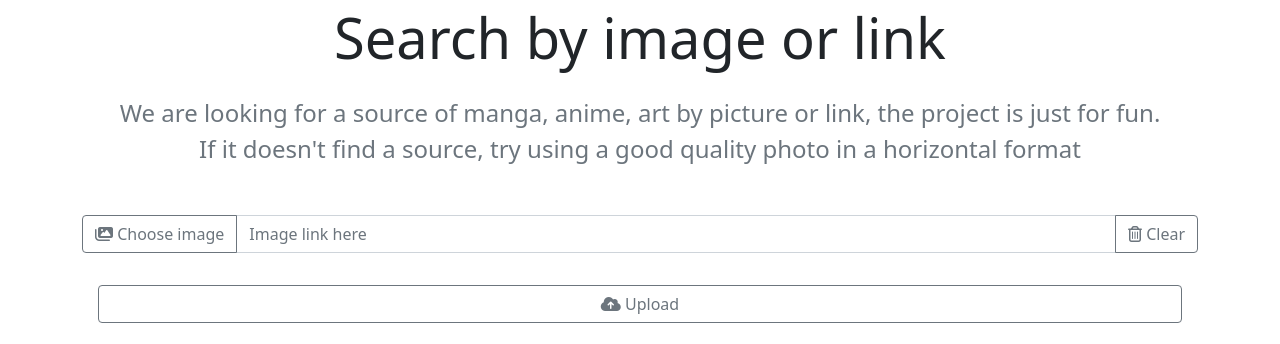
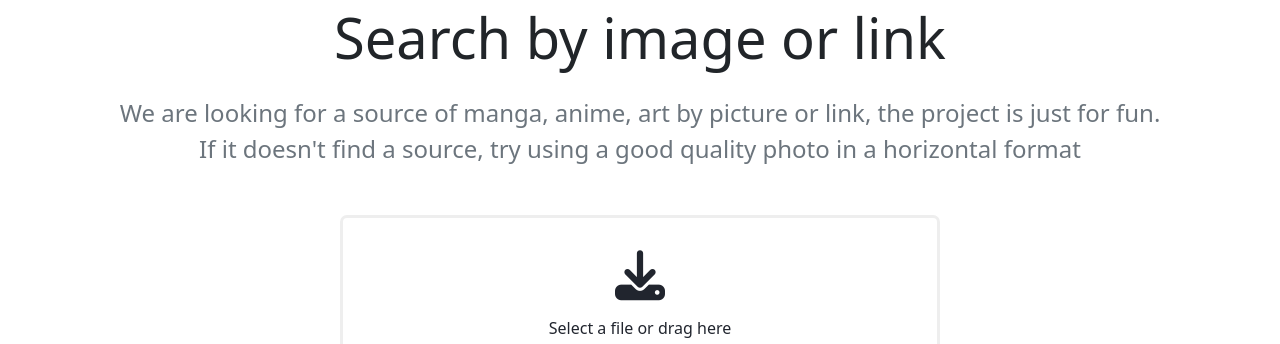
Before and after one commit to waydk/anisource-web, a Flask app: page / in a window 1280 px wide. Shown: the part 109-453 px from the top of the page. Run offline with Flask 2, Linux system fonts and the light colour scheme; parts of the project's set-up code (start-up, migrations or seed data) failed here and were passed over; some libraries are stand-ins or nearby versions.

Commit message:
0.0.9: new search design

```diff
--- a/anisource/__main__.py
+++ b/anisource/__main__.py
@@ -24,15 +24,18 @@ def saucenao_search(filename=None, link=None):
         res = saucenao.search(link)
     try:
         est_time = res.origin['results'][0]['data']['est_time']
-    except KeyError:
+    except (KeyError, AttributeError):
         est_time = None
 
     try:
         part = res.origin['results'][0]['data']['part']
-    except KeyError:
+    except (KeyError, AttributeError):
         part = None
 
-    res = res.raw[0]
+    try:
+        res = res.raw[0]
+    except AttributeError:
+        return render_template("error.html", error="Not found")
     return render_template(
         "search_image.html",
         title=res.title,
@@ -40,7 +43,8 @@ def saucenao_search(filename=None, link=None):
         part=part,
         author=res.author,
         photo=res.thumbnail,
-        similarity=res.similarity
+        similarity=res.similarity,
+        url=res.url
     )
 
 def allowed_file(filename):
@@ -51,7 +55,7 @@ def allowed_file(filename):
 def upload_file():
     if request.method == 'POST':
         text = request.form['text']
-        file = request.files['file']
+        file = request.files['fileUpload']
         if file and allowed_file(file.filename):
             filename = secure_filename(file.filename)
             file.save(os.path.join(app.config['UPLOAD_FOLDER'], filename))
@@ -81,6 +85,11 @@ def show_about():
 def show_examples():
     return render_template("examples.html")
 
+@app.errorhandler(404)
+def page_not_found(e):
+    # note that we set the 404 status explicitly
+    return render_template('error.html', error=e), 404
+
 
 if __name__ == '__main__':
-    app.run()
+    app.run(debug=True)
--- a/anisource/static/css/style.css
+++ b/anisource/static/css/style.css
@@ -133,3 +133,134 @@ input[type="file"] {
 .list-group-item {
   font-size: 25px;
 }
+
+.uploader {
+  display: block;
+  clear: both;
+  margin: 0 auto;
+  width: 100%;
+  max-width: 600px;
+}
+.uploader label {
+  float: left;
+  clear: both;
+  width: 100%;
+  padding: 2rem 1.5rem;
+  text-align: center;
+  background: #fff;
+  border-radius: 7px;
+  border: 3px solid #eee;
+  transition: all 0.2s ease;
+  -webkit-user-select: none;
+     -moz-user-select: none;
+      -ms-user-select: none;
+          user-select: none;
+}
+.uploader label:hover {
+  border-color: black;
+}
+.uploader label.hover {
+  border: 3px solid black;
+  box-shadow: inset 0 0 0 6px #eee;
+}
+.uploader label.hover #start i.fa {
+  transform: scale(0.8);
+  opacity: 0.3;
+}
+.uploader #start {
+  float: left;
+  clear: both;
+  width: 100%;
+}
+.uploader #start.hidden {
+  display: none;
+}
+.uploader #start i.fa {
+  font-size: 50px;
+  margin-bottom: 1rem;
+  transition: all 0.2s ease-in-out;
+}
+.uploader #response {
+  float: left;
+  clear: both;
+  width: 100%;
+}
+.uploader #response.hidden {
+  display: none;
+}
+.uploader #response #messages {
+  margin-bottom: 0.5rem;
+}
+.uploader #file-image {
+  display: inline;
+  margin: 0 auto 0.5rem auto;
+  width: auto;
+  height: auto;
+  max-width: 180px;
+}
+.uploader #file-image.hidden {
+  display: none;
+}
+.uploader #notimage {
+  display: block;
+  float: left;
+  clear: both;
+  width: 100%;
+}
+.uploader #notimage.hidden {
+  display: none;
+}
+.uploader progress,
+.uploader .progress {
+  display: inline;
+  clear: both;
+  margin: 0 auto;
+  width: 100%;
+  max-width: 180px;
+  height: 8px;
+  border: 0;
+  border-radius: 4px;
+  background-color: #eee;
+  overflow: hidden;
+}
+.uploader .progress[value]::-webkit-progress-bar {
+  border-radius: 4px;
+  background-color: #eee;
+}
+.uploader .progress[value]::-webkit-progress-value {
+  background: linear-gradient(to right, black 0%, black 50%);
+  border-radius: 4px;
+}
+.uploader .progress[value]::-moz-progress-bar {
+  background: linear-gradient(to right, black 0%, black 50%);
+  border-radius: 4px;
+}
+.uploader input[type=file] {
+  display: none;
+}
+.uploader div {
+  margin: 0 0 0.5rem 0;
+  color: #21252e;
+}
+.uploader .btn {
+  display: inline-block;
+  margin: 0.5rem 0.5rem 1rem 0.5rem;
+  clear: both;
+  font-family: inherit;
+  font-weight: 700;
+  font-size: 14px;
+  text-decoration: none;
+  text-transform: initial;
+  border: none;
+  border-radius: 0.2rem;
+  outline: none;
+  padding: 0 1rem;
+  height: 36px;
+  line-height: 36px;
+  color: #fff;
+  transition: all 0.2s ease-in-out;
+  box-sizing: border-box;
+  background: #2e2e2e;
+  border-color: #2e2e2e;
+  cursor: pointer;
+}
--- /dev/null
+++ b/anisource/static/js/script.js
@@ -0,0 +1,143 @@
+// File Upload
+//
+console.log('suka')
+function ekUpload(){
+    function Init() {
+
+      console.log("Upload Initialised");
+
+      var fileSelect    = document.getElementById('file-upload'),
+          fileDrag      = document.getElementById('file-drag'),
+          submitButton  = document.getElementById('submit-button');
+
+      fileSelect.addEventListener('change', fileSelectHandler, false);
+
+      // Is XHR2 available?
+      var xhr = new XMLHttpRequest();
+      if (xhr.upload) {
+        // File Drop
+        fileDrag.addEventListener('dragover', fileDragHover, false);
+        fileDrag.addEventListener('dragleave', fileDragHover, false);
+        fileDrag.addEventListener('drop', fileSelectHandler, false);
+      }
+    }
+
+    function fileDragHover(e) {
+      var fileDrag = document.getElementById('file-drag');
+
+      e.stopPropagation();
+      e.preventDefault();
+
+      fileDrag.className = (e.type === 'dragover' ? 'hover' : 'modal-body file-upload');
+    }
+
+    function fileSelectHandler(e) {
+      // Fetch FileList object
+      var files = e.target.files || e.dataTransfer.files;
+
+      // Cancel event and hover styling
+      fileDragHover(e);
+
+      // Process all File objects
+      for (var i = 0, f; f = files[i]; i++) {
+        parseFile(f);
+        uploadFile(f);
+      }
+    }
+
+    // Output
+    function output(msg) {
+      // Response
+      var m = document.getElementById('messages');
+      m.innerHTML = msg;
+    }
+
+    function parseFile(file) {
+
+      console.log(file.name);
+      output(
+        '<strong>' + encodeURI(file.name) + '</strong>'
+      );
+
+      // var fileType = file.type;
+      // console.log(fileType);
+      var imageName = file.name;
+
+      var isGood = (/\.(?=gif|jpg|png|jpeg)/gi).test(imageName);
+      if (isGood) {
+        document.getElementById('start').classList.add("hidden");
+        document.getElementById('response').classList.remove("hidden");
+        document.getElementById('notimage').classList.add("hidden");
+        // Thumbnail Preview
+        document.getElementById('file-image').classList.remove("hidden");
+        document.getElementById('file-image').src = URL.createObjectURL(file);
+      }
+      else {
+        document.getElementById('file-image').classList.add("hidden");
+        document.getElementById('notimage').classList.remove("hidden");
+        document.getElementById('start').classList.remove("hidden");
+        document.getElementById('response').classList.add("hidden");
+        document.getElementById("file-upload-form").reset();
+      }
+    }
+
+    function setProgressMaxValue(e) {
+      var pBar = document.getElementById('file-progress');
+
+      if (e.lengthComputable) {
+        pBar.max = e.total;
+      }
+    }
+
+    function updateFileProgress(e) {
+      var pBar = document.getElementById('file-progress');
+
+      if (e.lengthComputable) {
+        pBar.value = e.loaded;
+      }
+    }
+
+    function uploadFile(file) {
+
+      var xhr = new XMLHttpRequest(),
+        fileInput = document.getElementById('class-roster-file'),
+        pBar = document.getElementById('file-progress'),
+        fileSizeLimit = 1024; // In MB
+      if (xhr.upload) {
+        // Check if file is less than x MB
+        if (file.size <= fileSizeLimit * 1024 * 1024) {
+          // Progress bar
+          pBar.style.display = 'inline';
+          xhr.upload.addEventListener('loadstart', setProgressMaxValue, false);
+          xhr.upload.addEventListener('progress', updateFileProgress, false);
+
+          // File received / failed
+          xhr.onreadystatechange = function(e) {
+            if (xhr.readyState == 4) {
+              // Everything is good!
+
+              // progress.className = (xhr.status == 200 ? "success" : "failure");
+              // document.location.reload(true);
+            }
+          };
+
+          // Start upload
+          xhr.open('POST', document.getElementById('file-upload-form').action, true);
+          xhr.setRequestHeader('X-File-Name', file.name);
+          xhr.setRequestHeader('X-File-Size', file.size);
+          xhr.setRequestHeader('Content-Type', 'multipart/form-data');
+          xhr.send(file);
+        } else {
+          output('Please upload a smaller file (< ' + fileSizeLimit + ' MB).');
+        }
+      }
+    }
+
+    // Check for the various File API support.
+    if (window.File && window.FileList && window.FileReader) {
+      Init();
+    } else {
+      document.getElementById('file-drag').style.display = 'none';
+    }
+  }
+  ekUpload();
--- a/anisource/templates/base.html
+++ b/anisource/templates/base.html
@@ -9,10 +9,8 @@
   <link rel="stylesheet" href="{{ url_for('static', filename='css/style.css') }}">
   <!-- Bootstrap css -->
    <link href="https://cdn.jsdelivr.net/npm/bootstrap@5.1.1/dist/css/bootstrap.min.css" rel="stylesheet" integrity="sha384-F3w7mX95PdgyTmZZMECAngseQB83DfGTowi0iMjiWaeVhAn4FJkqJByhZMI3AhiU" crossorigin="anonymous">
-  <!-- Font awesome -->
+   <!-- Font awesome -->
   <script src="https://kit.fontawesome.com/fc06632d11.js" crossorigin="anonymous"></script>
-  <!-- Js -->
-  <script src="{{ url_for('static', filename='js/script.js') }}"></script>
 </head>
 <body>
     <!-- Title-->
@@ -69,5 +67,7 @@
       </div>
     </footer>
   </div>
+  <!-- Js -->
+  <script src="{{ url_for('static', filename='js/script.js') }}"></script>
 </body>
 </html>
--- a/anisource/templates/index.html
+++ b/anisource/templates/index.html
@@ -6,14 +6,26 @@
 
 {% block main %}
     <!-- Input groups -->
-    <form action="" method=post enctype=multipart/form-data>
+    <form id="file-upload-form" class="uploader" action="" method=post enctype=multipart/form-data>
+        <input id="file-upload" type="file" name="fileUpload" accept="image/*" />
+        <label for="file-upload" id="file-drag">
+          <img id="file-image" src="#" alt="Preview" class="hidden">
+          <div id="start">
+            <i class="fa fa-download" aria-hidden="true"></i>
+            <div>Select a file or drag here</div>
+            <div id="notimage" class="hidden">Please select an image</div>
+            <span id="file-upload-btn" class="btn btn-dark">Select a file</span>
+          </div>
+          <div id="response" class="hidden">
+            <div id="messages"></div>
+            <progress class="progress" id="file-progress" value="0">
+              <span>0</span>%
+            </progress>
+          </div>
+        </label>
+
       <div class="input-group mb-3">
-        <button  class="btn-choose-file btn btn-outline-secondary" type="button">
-          <label for="choose-file">
-            <i class="fas fa-images"></i> Choose image
-          </label>
-          <input id="choose-file" type="file" name=file class="form-control">
-        </button>
+
         <input id="search_link" type="text" name=text class="form-control" placeholder="Image link here">
         <button onclick="document.getElementById('search_link').value = ''" type="button" class="btn btn-outline-secondary"><i class="far fa-trash-alt"></i> Clear</button>
       </div>
--- a/anisource/templates/search_image.html
+++ b/anisource/templates/search_image.html
@@ -20,7 +20,10 @@
         <li class="list-group-item">Similarity: {{ similarity }} %</li>
       </ul>
       <div class="card-body">
-        <a class="btn-example btn btn-outline-dark btn-lg" href="https://top.gg/bot/559247918280867848" role="button">Go to source</a>
+        {% if url %}
+          <a class="btn-example btn btn-outline-dark btn-lg" href="{{ url }}" role="button">Go to source</a>
+        {% endif %}
+
       </div>
     </div>
 {% endblock %}
```
Also changed, not shown: anisource/templates/error.html (added, +11 -0 lines).
